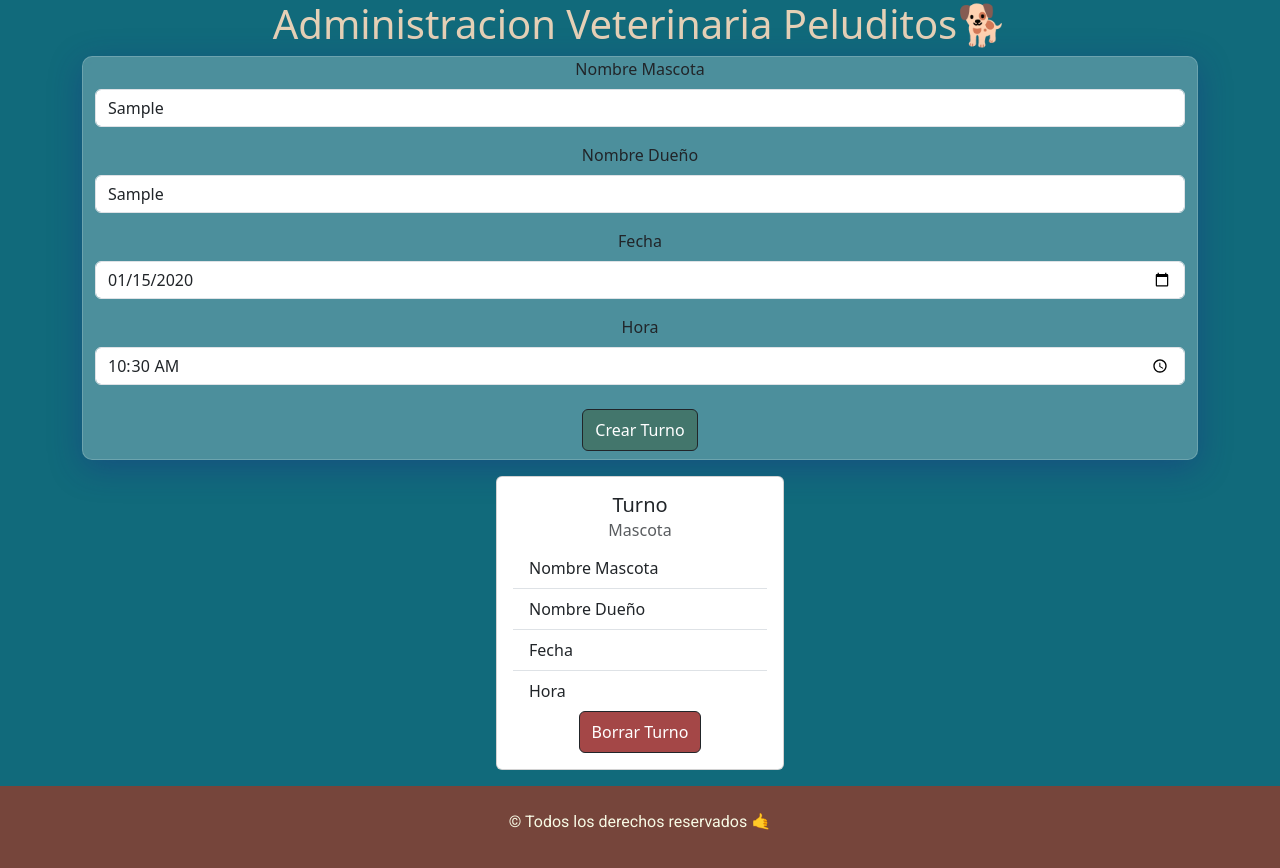
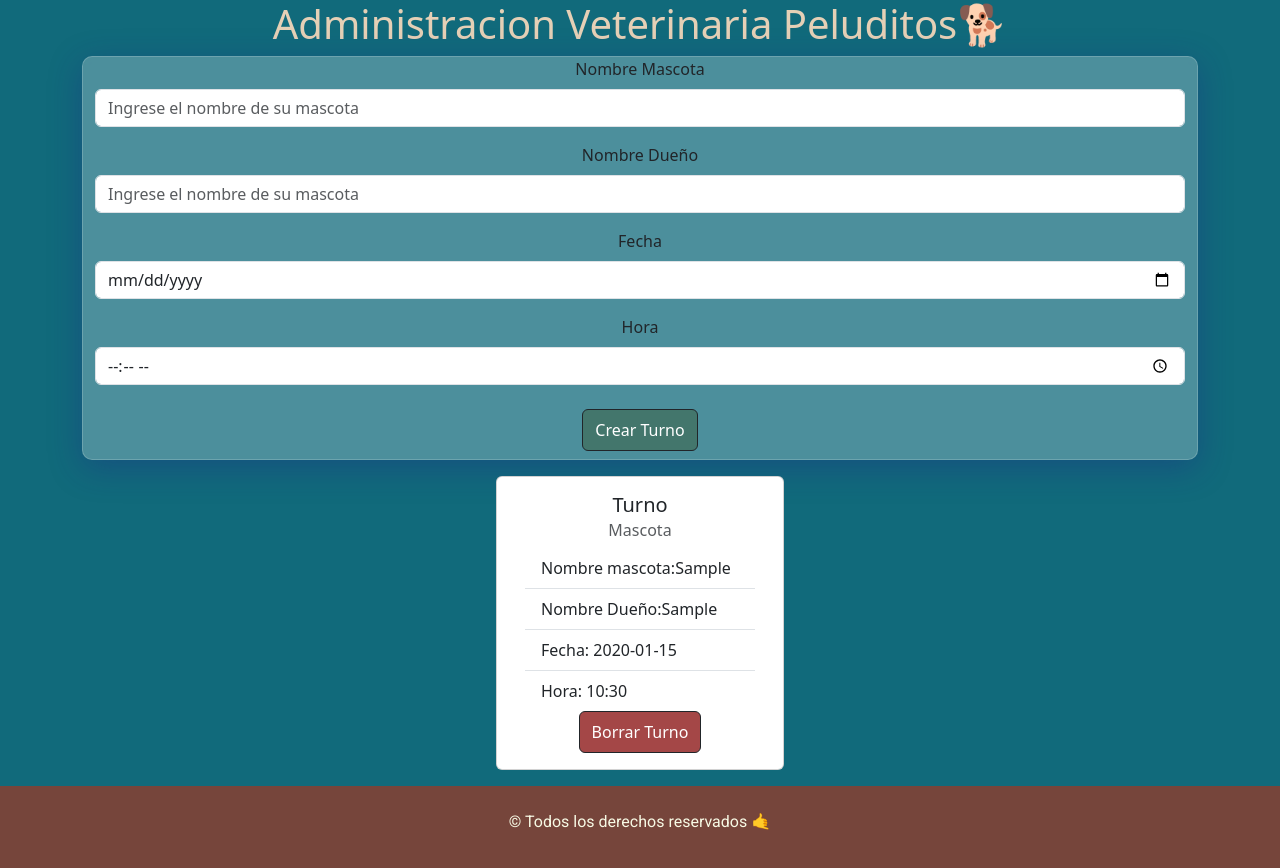
Before and after one commit to CosmeNicolas/TurnosVeterinaria, a React (Vite) app: page / in a window 1280 px wide. Both pictures are taken after typing "Sample", "Sample", "2020-01-15", "10:30" into the empty fields and a click on the button "Crear Turno". Shown: the top 868 px of the page. Built offline with nearby package versions, Linux system fonts and the light colour scheme; a web font is replaced by a local one.

Commit message:
agregue la funcion borrar turnos

```diff
--- a/src/components/Formulario.jsx
+++ b/src/components/Formulario.jsx
@@ -1,38 +1,48 @@
- import { useState } from 'react'
+import { useState } from 'react'
 import { Form, Button} from "react-bootstrap";
 import TurnosVista from './TurnosVista';
 
 
 const Formulario = () => {
   const [nombreMascota, setNombreMascota] = useState('')
-  const [nombreDueño, setNombreDueno] = useState('')
+  const [nombreDueno, setNombreDueno] = useState('')
   const [fecha, setFecha] = useState('')
   const [hora, setHora] = useState('')
-  const [turno, setTurno] = useState([])
+  const [turno, setTurno] = useState('')
+  const [turnos, setTurnos] = useState([]);
 
+  console.log(turnos)
 
+  const borrarTurno = (nombreTurno) =>{
+    const tomarTurno = turnos.filter((turno) => turno !== nombreTurno);
+    setTurnos(tomarTurno)
+  }
 
 
   const handleSubmit = (e)=> {
     e.preventDefault();
 
-    const ingresoMascota = {
+    const nuevoTurno = {
       nombreMascota,
-      nombreDueño,
+      nombreDueno,
       fecha,
       hora
     }
 
+    setTurnos([...turnos, nuevoTurno])
+    setTurno(turno);
 
+    /* limpio los campos una vez ingresado los datos */
+    setNombreMascota('');
+    setNombreDueno('');
+    setFecha('');
+    setHora('');
 
-    setTurno([...turno, ingresoMascota])
-    console.log(setTurno)
   }
 
 
   return(
     <>
-
     <div className="container container-form">
 
       <Form onSubmit={handleSubmit}>
@@ -58,7 +68,7 @@ const Formulario = () => {
             name='nombre'
             minLength={2}
             maxLength={50}
-            value={nombreDueño}
+            value={nombreDueno}
             onChange={(e)=>setNombreDueno(e.target.value)}
             required />
         </Form.Group>
@@ -91,7 +101,7 @@ const Formulario = () => {
         </Button>
       </Form>
     </div>
-    <TurnosVista/>
+      <TurnosVista turnos={turnos} borrarTurno={borrarTurno} />
         </>
   )
 }
--- a/src/components/Turno.jsx
+++ b/src/components/Turno.jsx
@@ -1,17 +1,30 @@
-import { Button, ListGroup } from 'react-bootstrap';
+import {Container, Button, ListGroup, Card } from 'react-bootstrap';
 
-const Turno = () => {
+const Turno = ({ turnos, borrarTurno }) => {
+  console.log(turnos)
   return (
     <>
-      <ListGroup variant="flush" className='text-start'>
-        <ListGroup.Item>Nombre Mascota</ListGroup.Item>
-        <ListGroup.Item>Nombre Dueño</ListGroup.Item>
-        <ListGroup.Item>Fecha</ListGroup.Item>
-        <ListGroup.Item>Hora</ListGroup.Item>
-      </ListGroup>
-      <Button variant="dark" className='btn-borrar py-2'>
-        Borrar Turno
-      </Button>
+        <Container>
+      {
+        turnos.map((itemTurno ,posicionItemTturno)=>(
+          <Card.Body key={posicionItemTturno}>
+              <Card.Title>Turno</Card.Title>
+              <Card.Subtitle className="mb-2 text-muted">Mascota</Card.Subtitle>
+              <ListGroup variant="flush" className='text-start'>
+              <ListGroup.Item>Nombre mascota:{itemTurno.nombreMascota}</ListGroup.Item>
+              <ListGroup.Item>Nombre Dueño:{itemTurno.nombreDueno}</ListGroup.Item>
+              <ListGroup.Item>Fecha: {itemTurno.fecha}</ListGroup.Item>
+              <ListGroup.Item>Hora: {itemTurno.hora}</ListGroup.Item>
+              </ListGroup>
+              <Button onClick={() => borrarTurno(itemTurno)} variant="dark" className='btn-borrar py-2'>
+                Borrar Turno
+              </Button>
+          </Card.Body>
+        ))
+      }
+
+
+    </Container>
     </>
   );
 };
--- a/src/components/TurnosVista.jsx
+++ b/src/components/TurnosVista.jsx
@@ -1,15 +1,13 @@
 import {Card} from 'react-bootstrap';
 import Turno from './Turno';
 
-const TurnosVista = () => {
+const TurnosVista = ({ turnos, borrarTurno  }) => {
   return (
     <div className='d-flex justify-content-center my-3'>
     <Card style={{ width: '18rem' }}>
-      <Card.Body>
-        <Card.Title>Turno</Card.Title>
-        <Card.Subtitle className="mb-2 text-muted">Mascota</Card.Subtitle>
-          <Turno/>
-      </Card.Body>
+
+        <Turno turnos={turnos} borrarTurno={borrarTurno} />
+
     </Card>
     </div>
   );
```
